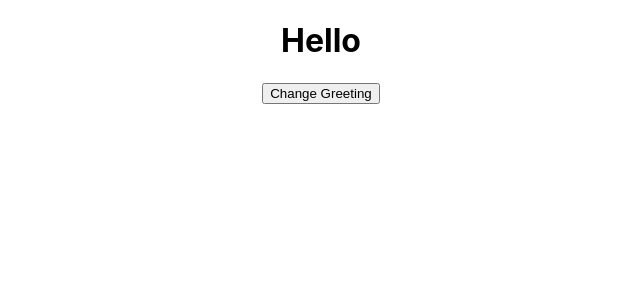
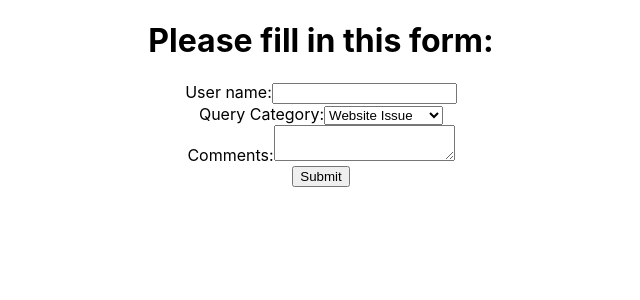
Before and after one commit to ccp84/ci_react, a React (Create React App) app in the folder my-app/: page / in a window 1280 px wide. Shown: the top 300 px of the page, without its empty margins (319-959 px from the left). Built offline with nearby package versions, Linux system fonts and the light colour scheme.

Commit message:
jsx>controlled forms

```diff
--- a/my-app/src/App.js
+++ b/my-app/src/App.js
@@ -1,10 +1,10 @@
 import "./App.css";
-import LifeCyclesCDU from "./Components/LifeCyclesCDU";
+import ControlledForm from "./Components/ControlledForm";
 
 function App() {
 	return (
 		<div className="App">
-			<LifeCyclesCDU />
+			<ControlledForm />
 		</div>
 	);
 }
--- /dev/null
+++ b/my-app/src/Components/ControlledForm.jsx
@@ -0,0 +1,51 @@
+import React, { Component } from "react";
+
+export class ControlledForm extends Component {
+	constructor(props) {
+		super(props);
+
+		this.state = { username: "" };
+	}
+
+	handleChange = (event) => {
+		this.setState(() => {
+			return {
+				username: event.target.value,
+			};
+		});
+	};
+
+	render() {
+		return (
+			<div>
+				<h1>Please fill in this form:</h1>
+				<form>
+					<div>
+						<label htmlFor="username">User name:</label>
+						<input
+							id="username"
+							name="username"
+							onChange={this.handleChange}
+							type="text"
+						/>
+					</div>
+					<div>
+						<label htmlFor="query">Query Category:</label>
+						<select id="query" name="query">
+							<option value="website">Website Issue</option>
+							<option value="order">Order Issue</option>
+							<option value="general">General Enquiry</option>
+						</select>
+					</div>
+					<div>
+						<label htmlFor="comments">Comments:</label>
+						<textarea id="comments" name="comments" />
+					</div>
+					<input type="submit" />
+				</form>
+			</div>
+		);
+	}
+}
+
+export default ControlledForm;
```
